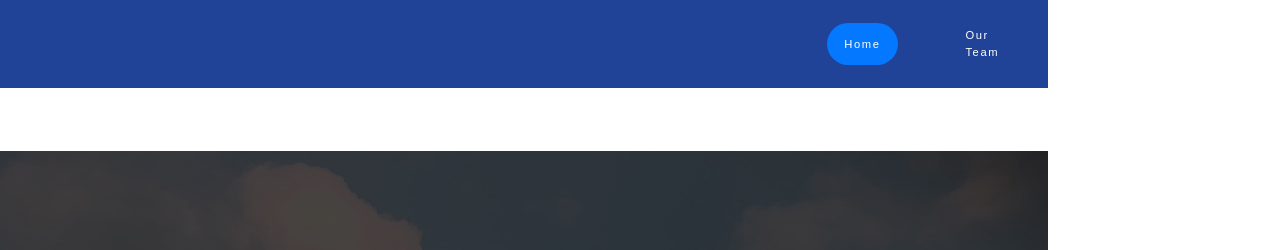
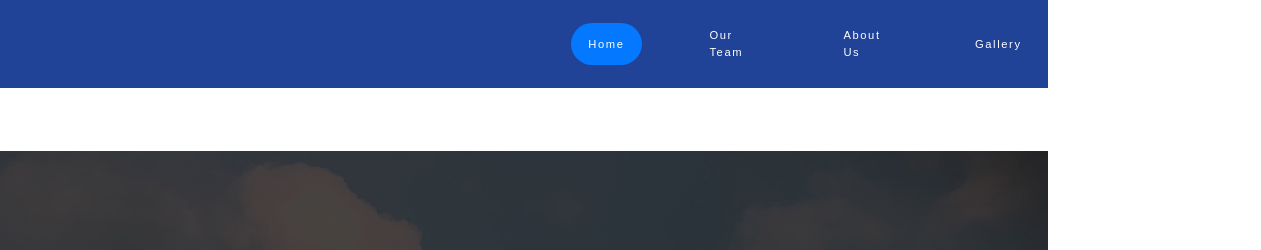
Before and after one commit to rushikeshs001/BCCK, a plain HTML site: page index.html in a window 1280 px wide. Shown: the top 250 px of the page, 232-1493 px from the left, 1261 px wide, since content can reach past the window. Drawn offline with nearby package versions, Linux system fonts and the light colour scheme.

Commit message:
Update style.css

```diff
--- a/style.css
+++ b/style.css
@@ -56,7 +56,7 @@ body{
             margin-right: 9rem;
         }
         .main-nav{
-           margin-left: 42rem;
+           margin-left: 26rem;
         }
         #ho{
             background-color: #0479ff;
```
